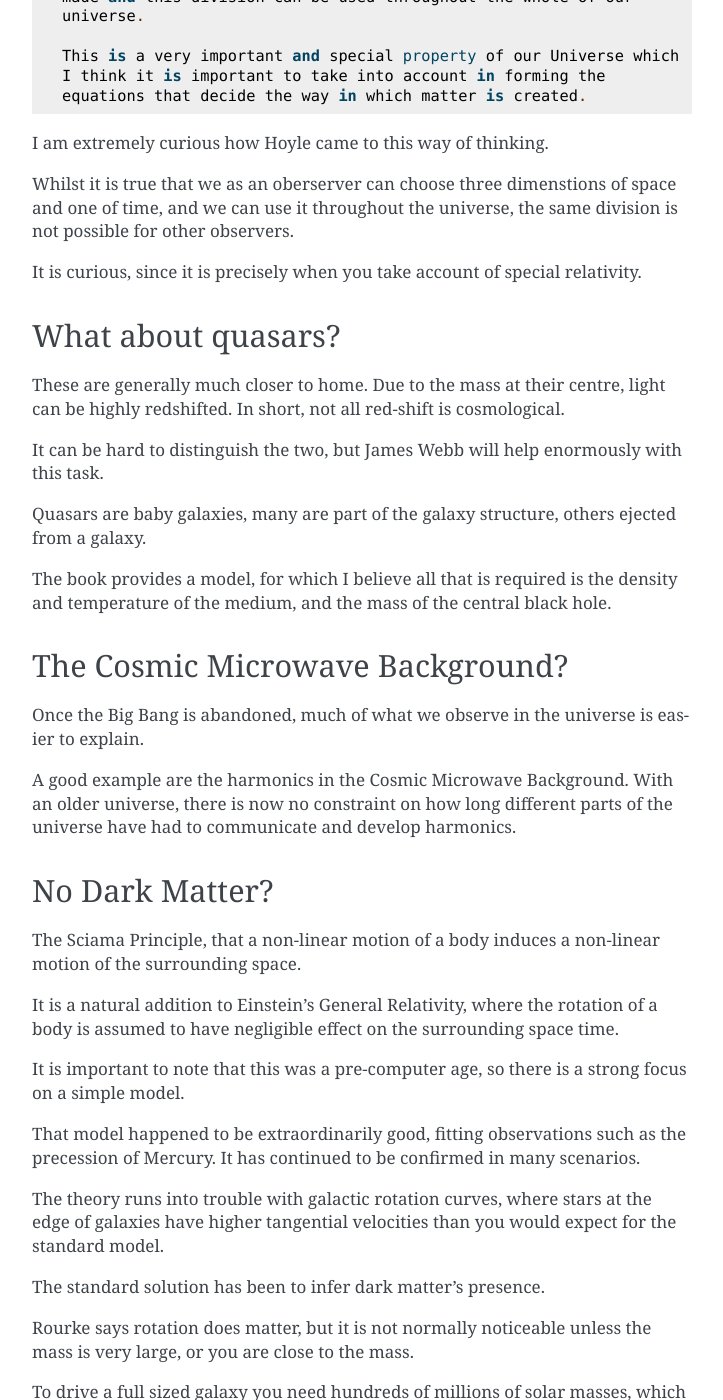
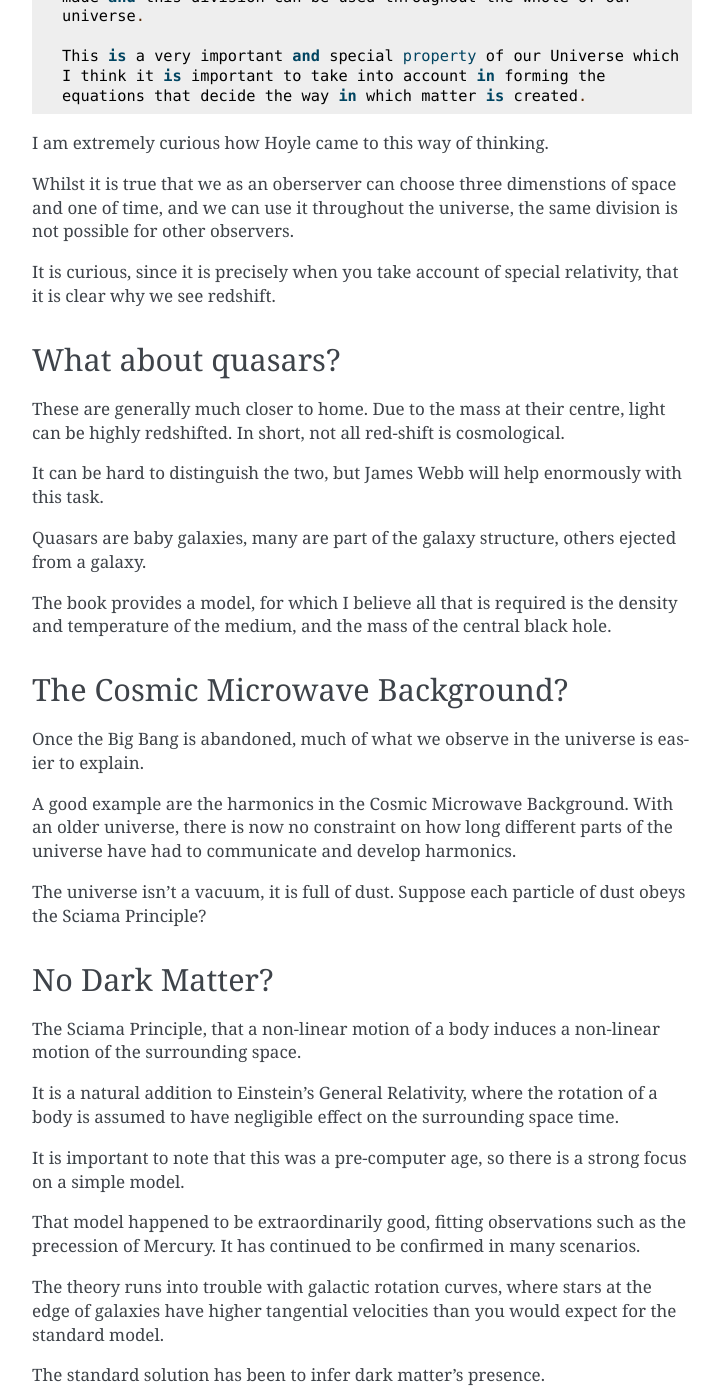
Before and after one commit to swfiua/gotu, a Sphinx documentation site: the page built from docs/apersonalview.rst, in a window 1280 px wide and 1400 px high, scrolled down 3398 px. Shown: the whole window, without its empty margins (388-1111 px from the left). Built offline with Sphinx 7.4.7, drawn with Linux system fonts in a browser that asks for light colours; formulas are drawn with MathJax 3.

Commit message:
Update apersonalview.rst

```diff
--- a/docs/apersonalview.rst
+++ b/docs/apersonalview.rst
@@ -181,7 +181,7 @@ universe, the same division is not possible for other observers.
 
 
 It is curious, since it is precisely when you take account of special
-relativity.
+relativity, that it is clear why we see redshift.
 
 
 What about quasars?
@@ -212,6 +212,8 @@ A good example are the harmonics in the Cosmic Microwave Background.
 With an older universe, there is now no constraint on how long
 different parts of the universe have had to communicate and develop
 harmonics.
+
+The universe isn't a vacuum, it is full of dust.  Suppose each particle of dust obeys the Sciama Principle?
 
 
 No Dark Matter?
```
